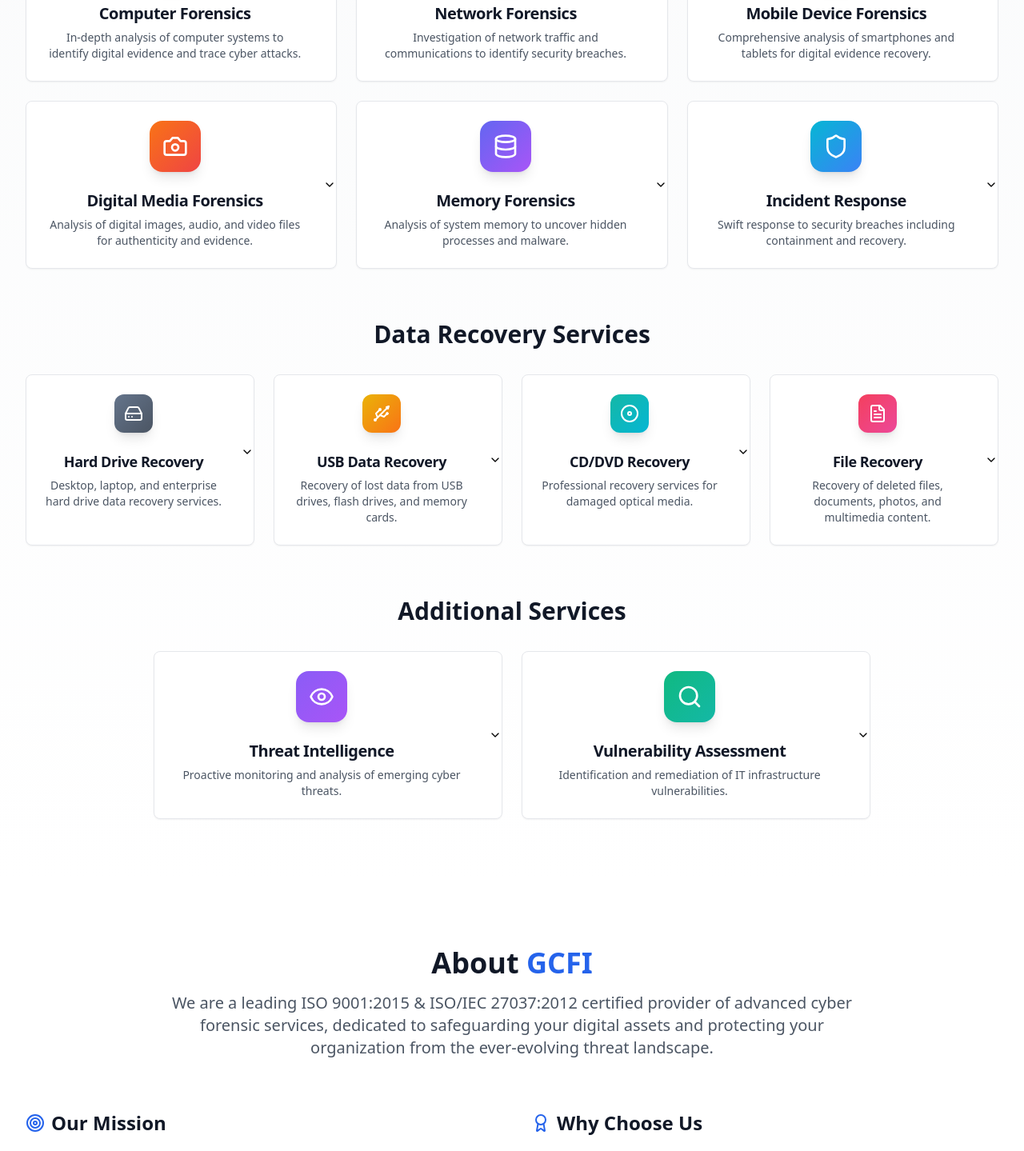
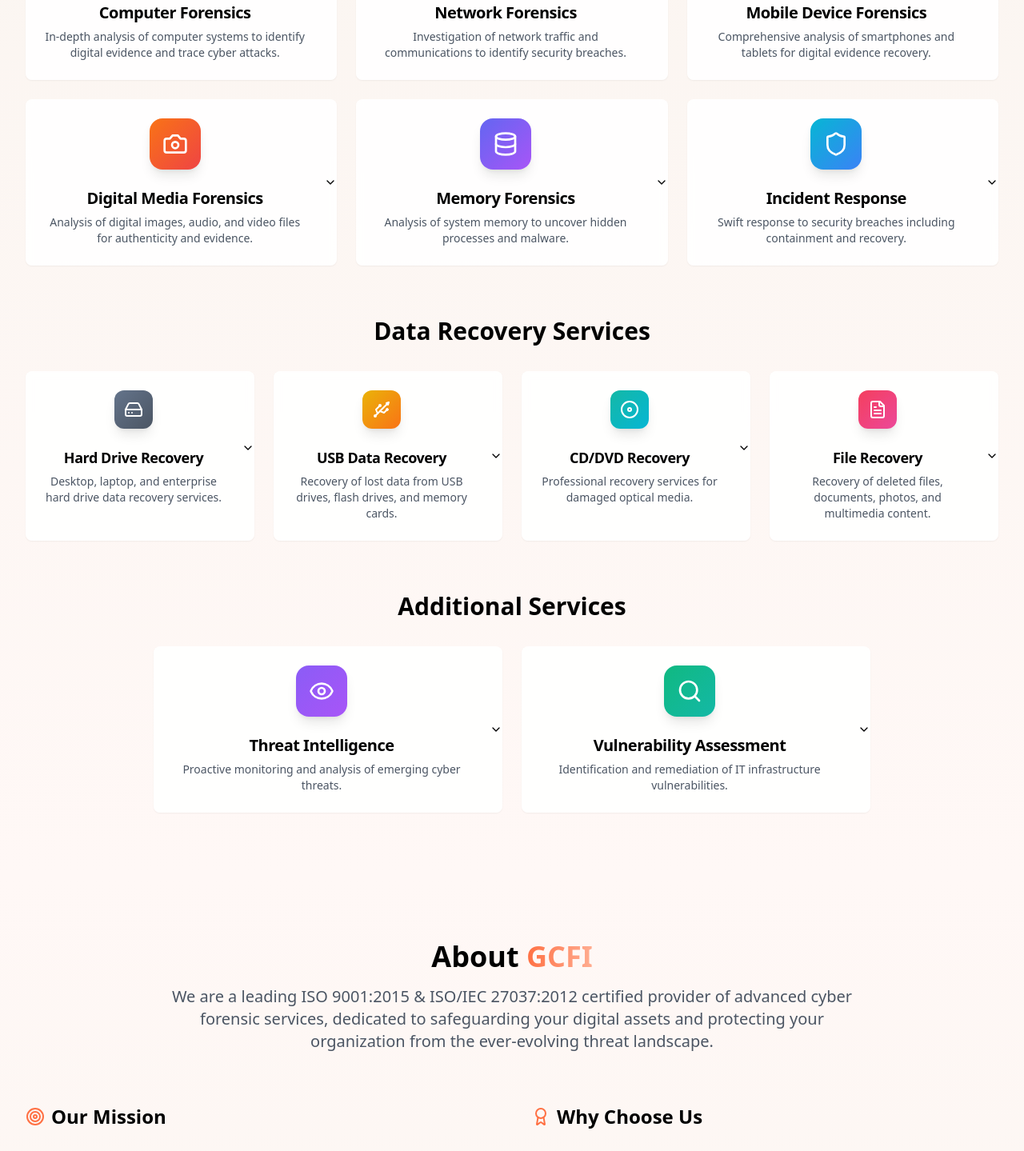
Before and after one commit to Mehul-rathva33/gcfi-forensic-modern, a React (Vite) app: page / in a window 1280 px wide. Shown: the part 1240-2679 px from the top of the page at 80% size. Built offline with nearby package versions, Linux system fonts and the light colour scheme.

Commit message:
Apply website color scheme to all parts
Apply the defined color scheme to all remaining website elements.

```diff
--- a/src/components/AboutSection.tsx
+++ b/src/components/AboutSection.tsx
@@ -35,11 +35,11 @@ const AboutSection = () => {
   ];
 
   return (
-    <section id="about" className="py-20 bg-white">
+    <section id="about" className="py-20 bg-gradient-to-b from-[#FFF8F6] to-[#FAF5F0]">
       <div className="max-w-7xl mx-auto px-4 sm:px-6 lg:px-8">
         <div className="text-center mb-16">
-          <h2 className="text-3xl md:text-4xl font-bold text-gray-900 mb-4">
-            About <span className="text-blue-600">GCFI</span>
+          <h2 className="text-3xl md:text-4xl font-bold text-black mb-4">
+            About <span className="bg-gradient-to-r from-[#FF7043] to-[#FFAD91] bg-clip-text text-transparent">GCFI</span>
           </h2>
           <p className="text-xl text-gray-600 max-w-4xl mx-auto">
             We are a leading ISO 9001:2015 & ISO/IEC 27037:2012 certified provider of advanced cyber forensic services,
@@ -50,14 +50,14 @@ const AboutSection = () => {
         <div className="grid lg:grid-cols-2 gap-12 mb-16">
           {/* Mission */}
           <div>
-            <h3 className="text-2xl font-bold text-gray-900 mb-6 flex items-center">
-              <Target className="h-6 w-6 text-blue-600 mr-2" />
+            <h3 className="text-2xl font-bold text-black mb-6 flex items-center">
+              <Target className="h-6 w-6 text-[#FF7043] mr-2" />
               Our Mission
             </h3>
             <div className="space-y-4">
               {missions.map((mission, index) => (
                 <div key={index} className="flex items-start space-x-3">
-                  <CheckCircle className="h-6 w-6 text-blue-600 mt-1 flex-shrink-0" />
+                  <CheckCircle className="h-6 w-6 text-[#FF7043] mt-1 flex-shrink-0" />
                   <p className="text-gray-600">{mission}</p>
                 </div>
               ))}
@@ -66,14 +66,14 @@ const AboutSection = () => {
 
           {/* Why Choose Us */}
           <div>
-            <h3 className="text-2xl font-bold text-gray-900 mb-6 flex items-center">
-              <Award className="h-6 w-6 text-blue-600 mr-2" />
+            <h3 className="text-2xl font-bold text-black mb-6 flex items-center">
+              <Award className="h-6 w-6 text-[#FF7043] mr-2" />
               Why Choose Us
             </h3>
             <div className="space-y-4">
               {whyChooseUs.map((reason, index) => (
                 <div key={index} className="flex items-start space-x-3">
-                  <CheckCircle className="h-6 w-6 text-blue-600 mt-1 flex-shrink-0" />
+                  <CheckCircle className="h-6 w-6 text-[#FF7043] mt-1 flex-shrink-0" />
                   <p className="text-gray-600">{reason}</p>
                 </div>
               ))}
@@ -83,17 +83,17 @@ const AboutSection = () => {
 
         {/* Expertise */}
         <div>
-          <h3 className="text-2xl font-bold text-gray-900 mb-8 text-center">
+          <h3 className="text-2xl font-bold text-black mb-8 text-center">
             Our Expertise
           </h3>
           <div className="grid md:grid-cols-3 gap-6">
             {expertise.map((item, index) => (
-              <Card key={index} className="text-center hover:shadow-lg transition-shadow duration-300">
+              <Card key={index} className="text-center hover:shadow-xl transition-all duration-300 border-0 bg-white/90 backdrop-blur-sm hover:-translate-y-1 animate-fade-in" style={{animationDelay: `${index * 0.1}s`}}>
                 <CardContent className="p-6">
-                  <div className="mx-auto mb-4 p-3 bg-blue-100 rounded-full w-fit">
-                    <item.icon className="h-8 w-8 text-blue-600" />
+                  <div className="mx-auto mb-4 p-3 bg-gradient-to-r from-[#FF7043] to-[#FFAD91] rounded-full w-fit shadow-lg">
+                    <item.icon className="h-8 w-8 text-white" />
                   </div>
-                  <h4 className="text-xl font-semibold text-gray-900 mb-3">{item.title}</h4>
+                  <h4 className="text-xl font-semibold text-black mb-3">{item.title}</h4>
                   <p className="text-gray-600">{item.description}</p>
                 </CardContent>
               </Card>
--- a/src/components/ServicesSection.tsx
+++ b/src/components/ServicesSection.tsx
@@ -112,11 +112,11 @@ const ServicesSection = () => {
   ];
 
   return (
-    <section id="services" className="py-20 bg-gradient-to-b from-gray-50 to-white">
+    <section id="services" className="py-20 bg-gradient-to-b from-[#FAF5F0] to-[#FFF8F6]">
       <div className="max-w-7xl mx-auto px-4 sm:px-6 lg:px-8">
         <div className="text-center mb-16 animate-fade-in">
-          <h2 className="text-4xl md:text-5xl font-bold text-gray-900 mb-4">
-            Our <span className="bg-gradient-to-r from-blue-600 to-cyan-600 bg-clip-text text-transparent">Services</span>
+          <h2 className="text-4xl md:text-5xl font-bold text-black mb-4">
+            Our <span className="bg-gradient-to-r from-[#FF7043] to-[#FFAD91] bg-clip-text text-transparent">Services</span>
           </h2>
           <p className="text-xl text-gray-600 max-w-3xl mx-auto">
             Comprehensive cyber forensic and data recovery solutions tailored to protect and restore your digital assets.
@@ -125,19 +125,19 @@ const ServicesSection = () => {
 
         {/* Forensic Investigation Services */}
         <div className="mb-16">
-          <h3 className="text-3xl font-bold text-gray-900 mb-8 text-center">
+          <h3 className="text-3xl font-bold text-black mb-8 text-center">
             Forensic Investigation Services
           </h3>
           <Accordion type="single" collapsible className="grid md:grid-cols-2 lg:grid-cols-3 gap-6">
             {forensicServices.map((service, index) => (
               <AccordionItem key={index} value={`forensic-${index}`} className="border-0">
-                <Card className="group hover:shadow-2xl transition-all duration-500 border-gray-200 hover:border-transparent hover:-translate-y-2 animate-fade-in h-full" style={{animationDelay: `${index * 0.1}s`}}>
+                <Card className="group hover:shadow-2xl transition-all duration-500 border-0 bg-white/90 backdrop-blur-sm hover:border-[#FF7043]/20 hover:-translate-y-2 animate-fade-in h-full" style={{animationDelay: `${index * 0.1}s`}}>
                   <AccordionTrigger className="hover:no-underline p-0 border-0">
                     <CardHeader className="text-center relative overflow-hidden w-full">
                       <div className={`mx-auto mb-4 p-4 rounded-2xl bg-gradient-to-br ${service.gradient} shadow-lg group-hover:scale-110 transition-transform duration-300`}>
                         <service.icon className="h-8 w-8 text-white" />
                       </div>
-                      <CardTitle className="text-xl text-gray-900 group-hover:text-transparent group-hover:bg-gradient-to-r group-hover:from-blue-600 group-hover:to-cyan-600 group-hover:bg-clip-text transition-all duration-300">
+                      <CardTitle className="text-xl text-black group-hover:text-transparent group-hover:bg-gradient-to-r group-hover:from-[#FF7043] group-hover:to-[#FFAD91] group-hover:bg-clip-text transition-all duration-300">
                         {service.title}
                       </CardTitle>
                       <CardDescription className="text-gray-600 text-center">
@@ -158,19 +158,19 @@ const ServicesSection = () => {
 
         {/* Data Recovery Services */}
         <div className="mb-16">
-          <h3 className="text-3xl font-bold text-gray-900 mb-8 text-center">
+          <h3 className="text-3xl font-bold text-black mb-8 text-center">
             Data Recovery Services
           </h3>
           <Accordion type="single" collapsible className="grid md:grid-cols-2 lg:grid-cols-4 gap-6">
             {dataRecoveryServices.map((service, index) => (
               <AccordionItem key={index} value={`recovery-${index}`} className="border-0">
-                <Card className="group hover:shadow-2xl transition-all duration-500 border-gray-200 hover:border-transparent hover:-translate-y-2 animate-fade-in h-full" style={{animationDelay: `${index * 0.1 + 0.6}s`}}>
+                <Card className="group hover:shadow-2xl transition-all duration-500 border-0 bg-white/90 backdrop-blur-sm hover:border-[#FF7043]/20 hover:-translate-y-2 animate-fade-in h-full" style={{animationDelay: `${index * 0.1 + 0.6}s`}}>
                   <AccordionTrigger className="hover:no-underline p-0 border-0">
                     <CardHeader className="text-center w-full">
                       <div className={`mx-auto mb-4 p-3 rounded-xl bg-gradient-to-br ${service.gradient} shadow-lg group-hover:scale-110 transition-transform duration-300`}>
                         <service.icon className="h-6 w-6 text-white" />
                       </div>
-                      <CardTitle className="text-lg text-gray-900 group-hover:text-transparent group-hover:bg-gradient-to-r group-hover:from-blue-600 group-hover:to-cyan-600 group-hover:bg-clip-text transition-all duration-300">
+                      <CardTitle className="text-lg text-black group-hover:text-transparent group-hover:bg-gradient-to-r group-hover:from-[#FF7043] group-hover:to-[#FFAD91] group-hover:bg-clip-text transition-all duration-300">
                         {service.title}
                       </CardTitle>
                       <CardDescription className="text-gray-600 text-center text-sm">
@@ -191,19 +191,19 @@ const ServicesSection = () => {
 
         {/* Additional Services */}
         <div>
-          <h3 className="text-3xl font-bold text-gray-900 mb-8 text-center">
+          <h3 className="text-3xl font-bold text-black mb-8 text-center">
             Additional Services
           </h3>
           <Accordion type="single" collapsible className="grid md:grid-cols-2 gap-6 max-w-4xl mx-auto">
             {additionalServices.map((service, index) => (
               <AccordionItem key={index} value={`additional-${index}`} className="border-0">
-                <Card className="group hover:shadow-2xl transition-all duration-500 border-gray-200 hover:border-transparent hover:-translate-y-2 animate-fade-in h-full" style={{animationDelay: `${index * 0.1 + 1}s`}}>
+                <Card className="group hover:shadow-2xl transition-all duration-500 border-0 bg-white/90 backdrop-blur-sm hover:border-[#FF7043]/20 hover:-translate-y-2 animate-fade-in h-full" style={{animationDelay: `${index * 0.1 + 1}s`}}>
                   <AccordionTrigger className="hover:no-underline p-0 border-0">
                     <CardHeader className="text-center w-full">
                       <div className={`mx-auto mb-4 p-4 rounded-2xl bg-gradient-to-br ${service.gradient} shadow-lg group-hover:scale-110 transition-transform duration-300`}>
                         <service.icon className="h-8 w-8 text-white" />
                       </div>
-                      <CardTitle className="text-xl text-gray-900 group-hover:text-transparent group-hover:bg-gradient-to-r group-hover:from-blue-600 group-hover:to-cyan-600 group-hover:bg-clip-text transition-all duration-300">
+                      <CardTitle className="text-xl text-black group-hover:text-transparent group-hover:bg-gradient-to-r group-hover:from-[#FF7043] group-hover:to-[#FFAD91] group-hover:bg-clip-text transition-all duration-300">
                         {service.title}
                       </CardTitle>
                       <CardDescription className="text-gray-600 text-center">
```
Also changed, not shown: src/components/CertificationsSection.tsx (+12 -12 lines).
